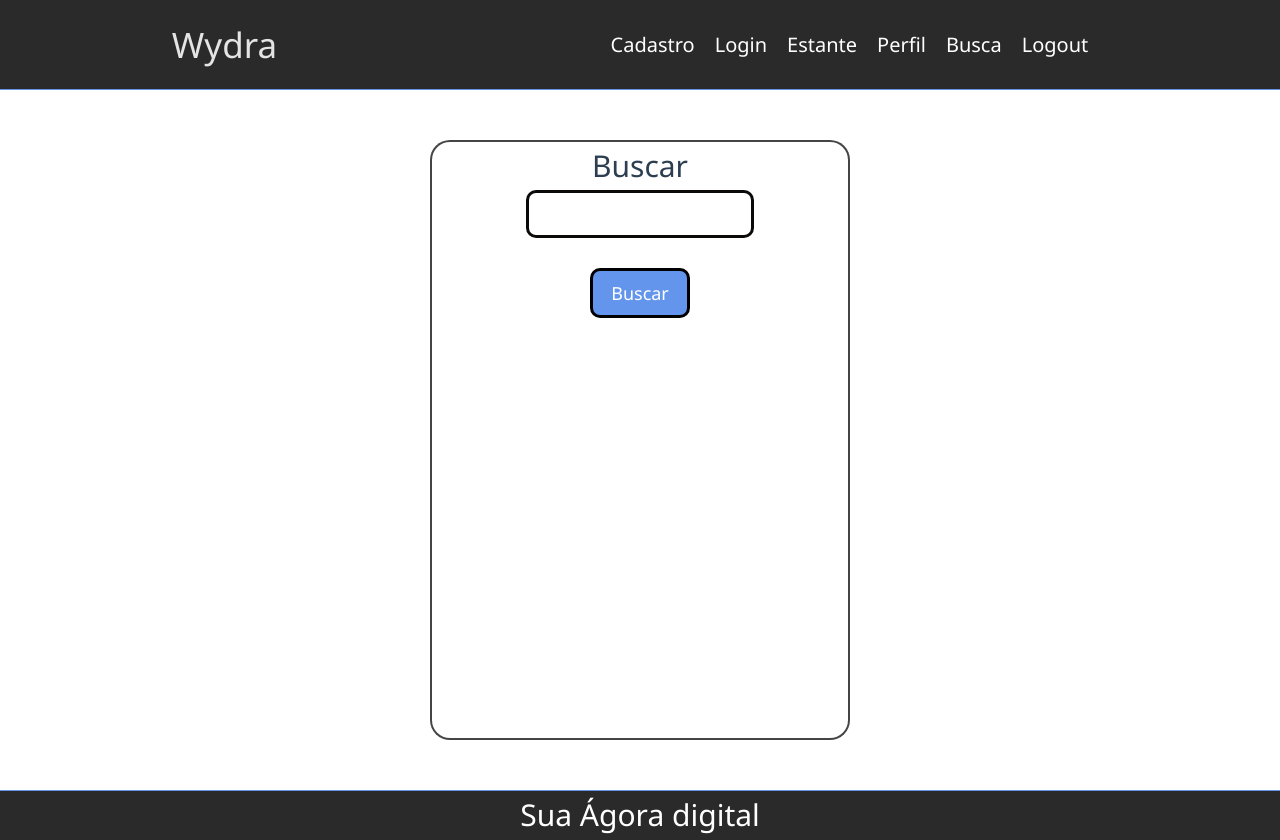
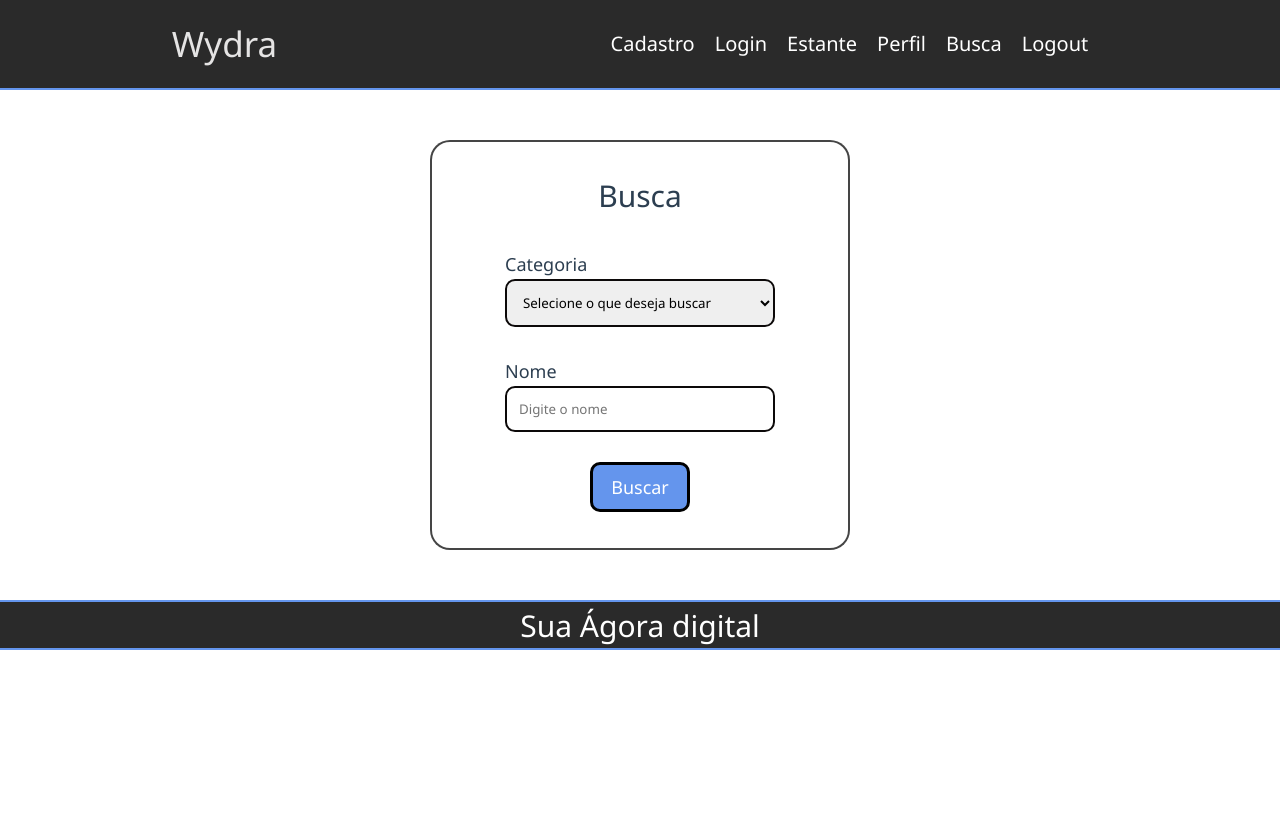
Before and after one commit to a-lvaro/Wydra-construcaoSoftware, a Vue app in the folder client/: page /busca in a window 1280 px wide. After the commit the page ends 800 px from the top, so only its background shows below. Built offline with nearby package versions, Linux system fonts and the light colour scheme.

Commit message:
página de busca finalizada

```diff
--- a/client/src/components/Busca.vue
+++ b/client/src/components/Busca.vue
@@ -2,10 +2,22 @@
     <div>
         <form class="retangulo-busca" @submit.prevent="fazerBusca">
             <div class="titulo">
-                <h1>Buscar</h1>
+                <h1>Busca</h1>
+            </div>
+            <div class="fitro-categoria">
+                <label class="nome-filtro">Categoria
+                    <select class="dropdown-categoria" required v-model="categoria_selecionada">
+                        <option value="">Selecione o que deseja buscar</option>
+                        <option v-for="categoria in categorias" v-bind:value="categoria.id_categoria">
+                            {{ categoria.nome }}
+                        </option>
+                    </select>
+                </label>
             </div>
             <div class="campo-busca">
-                <input type="search" id="busca" name="busca">
+                <label class="nome-campo-busca">Nome
+                    <input placeholder="Digite o nome" type="search" id="busca" name="busca" required v-model="string_busca" />
+                </label>
             </div>
             <div class="botao-buscar">
                 <Botao texto="Buscar" />
@@ -21,44 +33,78 @@ form {
     align-items: center;
 }
 
+.titulo{
+    padding: 30px;
+}
+
 .retangulo-busca {
-  margin: 50px auto;
-  background-color: white;
-  width: 420px;
-  height: 600px;
-  border-radius: 20px;
-  border: 2px solid #000000ba;
+    margin: 50px auto;
+    background-color: white;
+    width: 420px;
+    height: 410px;
+    border-radius: 20px;
+    border: 2px solid #000000ba;
+}
+
+.nome-filtro,
+.nome-campo-busca{
+    font-size:large;
+    display: flex;
+    flex-direction: column;
+}
+
+.dropdown-categoria{
+    padding: 12px;
+    align-content: center;
+    margin-bottom: 30px;
+    border: 2px solid #0c0909;
+    border-radius: 10px;
+    width: 270px;
+    box-sizing: border-box;
 }
 
 input[type="search"] {
     padding: 12px;
     align-content: center;
     margin-bottom: 30px;
-    border: 3px solid #0c0909;
+    border: 2px solid #0c0909;
     border-radius: 10px;
-    width: 100%;
-    max-width: 320px;
+    width: 270px;
     box-sizing: border-box;
 }
+
+.botao-buscar{
+    padding-bottom: 30px;
+}
 </style>
+
 <script>
 export default {
     name: "Busca",
     data() {
         return {
-            string_busca: ''
+            categorias: [
+                { id_categoria: 0, nome: "Usuário" },
+                { id_categoria: 1, nome: "Livro" },
+                { id_categoria: 2, nome: "Filme" },
+                { id_categoria: 3, nome: "Série" },
+                { id_categoria: 4, nome: "Jogo" },
+                { id_categoria: 5, nome: "Álbum" }
+            ],
+            string_busca: '',
+            categoria_selecionada: '',
         }
     },
 
     methods: {
         fazerBusca() {
             const data = {
-                tipo_busca: this.tipo_busca,
+                categoria_selecionada: this.categoria_selecionada,
                 string_busca: this.string_busca
             }
             console.log(data)
         },
-    },
+    }
 }
 </script>
 
--- a/client/src/components/Footer.vue
+++ b/client/src/components/Footer.vue
@@ -15,9 +15,9 @@ footer {
   background-color: rgba(0, 0, 0, 0.834);
   font-size: 20px;
   color: white;
-  border-top: 1px solid cornflowerblue;
-  /* border-bottom: 1px solid cornflowerblue; */
-  /* position: fixed; */
+  border-top: 2px solid cornflowerblue;
+  border-bottom: 2px solid cornflowerblue;
+  /* position: bottom; */
   height: 50px;
   bottom: 0;
   left: 0;
--- a/client/src/components/Header.vue
+++ b/client/src/components/Header.vue
@@ -43,8 +43,8 @@ header {
     justify-content: space-around;
     padding: 5px;
     align-items: center;
-    /* border-top: 1px solid cornflowerblue; */
-    border-bottom: 1px solid cornflowerblue;
+    /* border-top: 2px solid cornflowerblue; */
+    border-bottom: 2px solid cornflowerblue;
     width: 100%;
     height: 90px;
     bottom: 0px;
```
